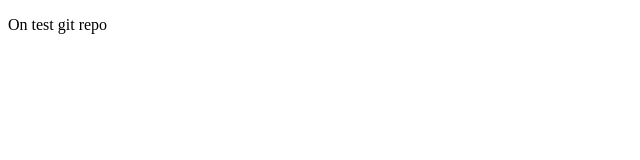
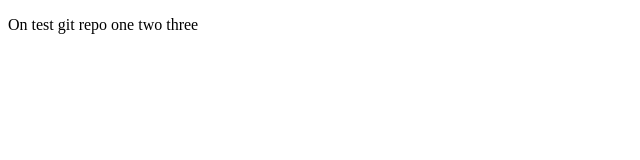
Before and after one commit to mushfiq5900/mi1-mo-1and2-practice, a plain HTML site: page demohtml.html in a window 1280 px wide. Shown: the whole page, without its empty margins (0-640 px from the left). Drawn offline with Linux system fonts and the light colour scheme.

Commit message:
P tag update

```diff
--- a/demohtml.html
+++ b/demohtml.html
@@ -7,7 +7,7 @@
     <title>Document</title>
 </head>
 <body>
-    <p>On test git repo</p>
+    <p>On test git repo one two three</p>
 
 </body>
 </html>
```
